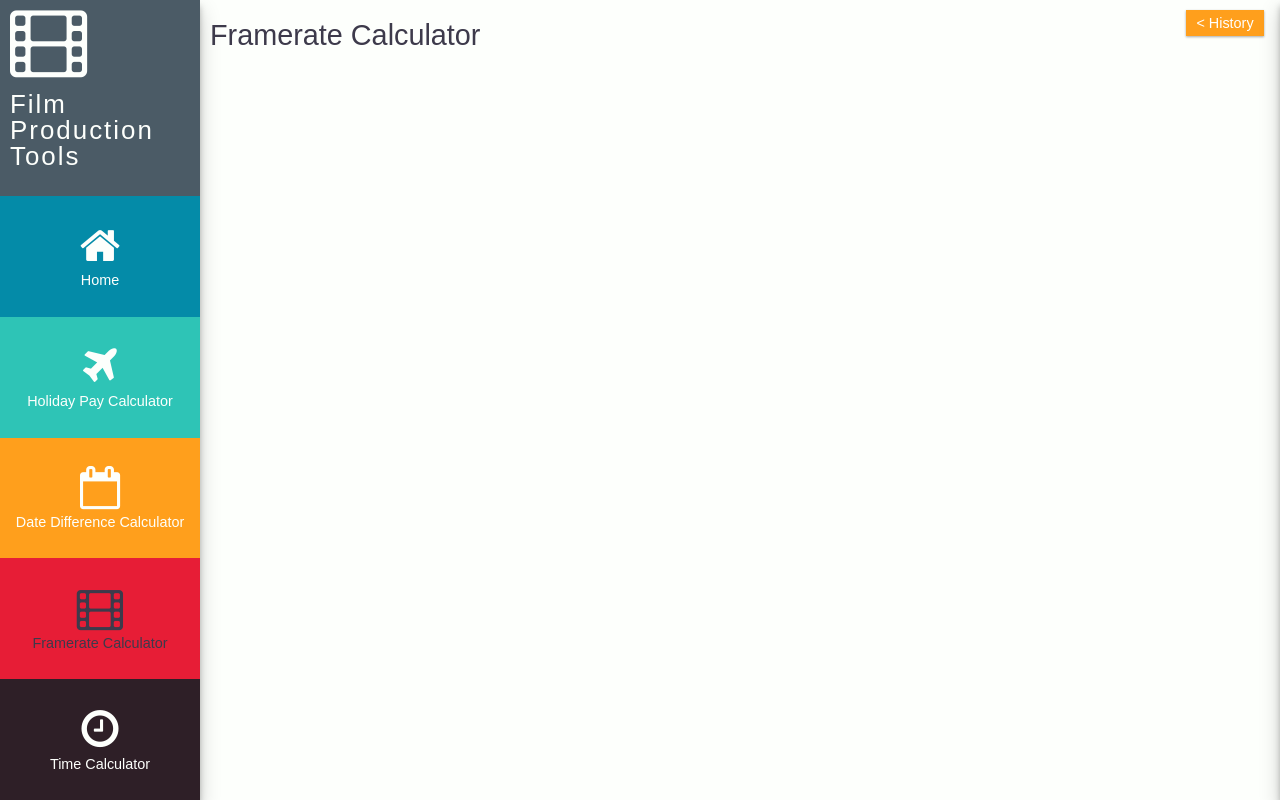
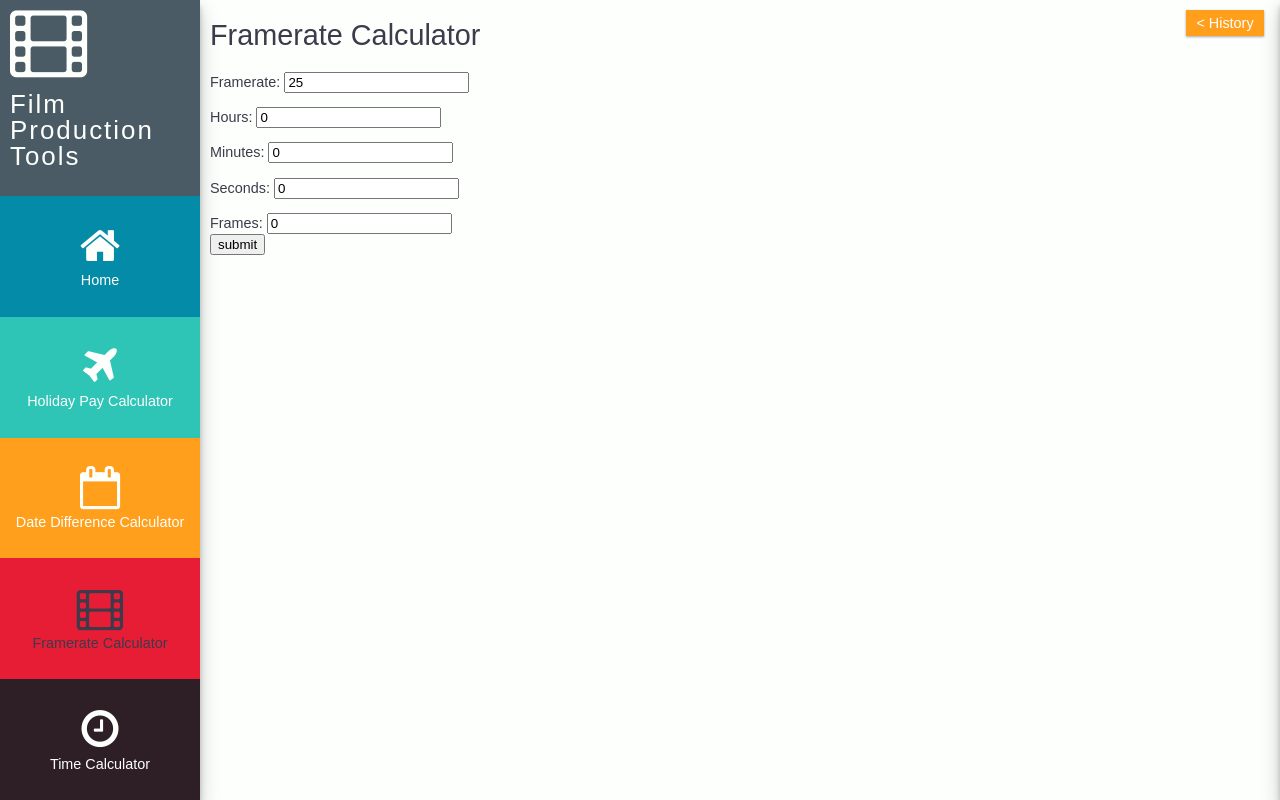
Before and after one commit to JodyDuke/film-production-tools, a React (Create React App) app: page /framerate-calculator in a window 1280 px wide. Shown: the top 800 px of the page. Built offline with nearby package versions, Linux system fonts and the light colour scheme; what webfontloader would draw is missing.

Commit message:
added framerate calculator component

```diff
--- a/src/components/main/main.js
+++ b/src/components/main/main.js
@@ -46,7 +46,7 @@ class Main extends Component {
                     <Route path="/" component={Home} />
                     <Route path="/holiday-pay-calculator" render={() => <HolidayPayCalculator onSubmit={this.updateHistory}/>} />
                     <Route path="/date-difference-calculator" component={DateDifferenceCalculator} />
-                    <Route path="/framerate-calculator" component={FramerateCalculator} />
+                    <Route path="/framerate-calculator" render={() => <FramerateCalculator onSubmit={this.updateHistory} />} />
                     <Route path="/time-calculator" component={TimeCalculator} />
                 </div>
                 <div className={sideBarClass}>
--- a/src/components/scenes/framerate-calculator.js
+++ b/src/components/scenes/framerate-calculator.js
@@ -1,9 +1,69 @@
 import React,{ Component } from "react";
+import FormItem from '../main/form.js';
+import { frameCalc } from '../logic/framerate-calc-logic.js';
 
 class FramerateCalculator extends Component {
+    constructor(props) {
+        super(props);
+        this.state = {
+            name : "Framerate calculator",
+            currentHistory : [],
+            framerate : 25,
+            hours : 0,
+            minutes : 0,
+            seconds : 0,
+            frames : 0
+        }
+
+        this.handleSubmit = this.handleSubmit.bind(this)
+        this.handleChange = this.handleChange.bind(this)
+    }
+
+    handleSubmit(e) {
+        e.preventDefault();
+        let newHistory = this.state.currentHistory;
+        newHistory.push({
+            hours : parseInt(this.state.hours, 10),
+            minutes : parseInt(this.state.minutes, 10),
+            seconds : parseInt(this.state.seconds, 10),
+            frames : parseInt(this.state.frames, 10)
+        })
+
+        let frameTotal = frameCalc(newHistory, this.state.framerate);
+
+        this.setState({
+            currentHistory : newHistory,
+            total : frameTotal
+        }, () => console.log(this.state))
+    }
+
+    handleChange(e) {
+        this.setState({ [e.target.name]: e.target.value });
+
+    }
+
     render() {
+        const timeMap = this.state.currentHistory.map((data, i) => {
+            return (
+                <p key={i}>{data.hours} : {data.minutes} : {data.seconds} : {data.frames}</p>
+            )
+    })
         return (
+            <div>
             <h1>Framerate Calculator</h1>
+            <form onSubmit={this.handleSubmit}>
+                    <FormItem className="form-element" type="number" name="framerate" text="Framerate: " value={this.state.framerate} onChange={this.handleChange.bind(this)} />
+                        <FormItem className="form-element" type="number" name="hours" text="Hours: " value={this.state.hours} onChange={this.handleChange.bind(this)} />
+                        <FormItem className="form-element" type="number" name="minutes" text="Minutes: " value={this.state.minutes} onChange={this.handleChange.bind(this)} />
+                        <FormItem className="form-element" type="number" name="seconds" text="Seconds: " value={this.state.seconds} onChange={this.handleChange.bind(this)} />
+                        <FormItem className="form-element" type="number" name="frames" text="Frames: " value={this.state.frames} onChange={this.handleChange.bind(this)} />
+                <input type="submit" value="submit" />
+            </form>
+            <div>
+                {timeMap}
+                {this.state.total}
+            </div>
+            </div>
         )
     }
 }
```
